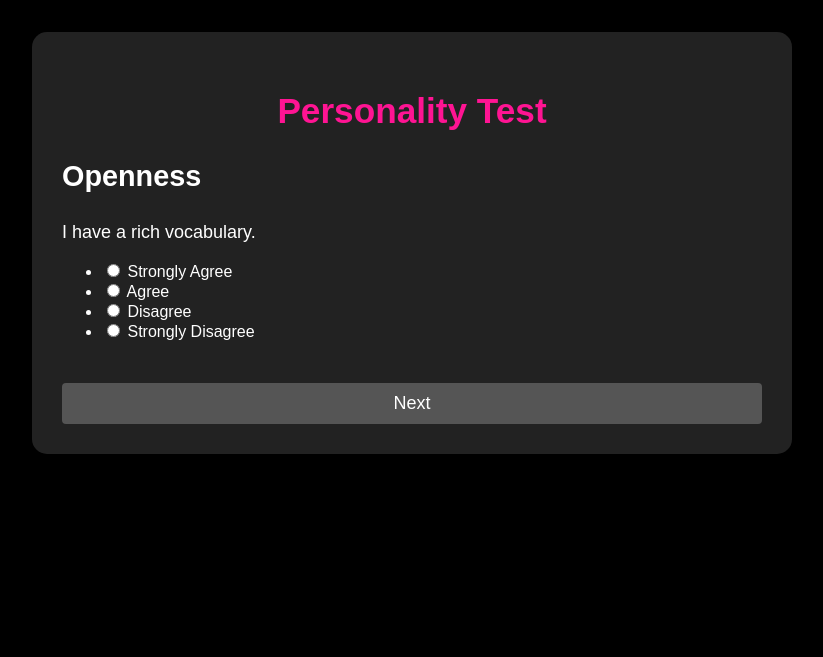
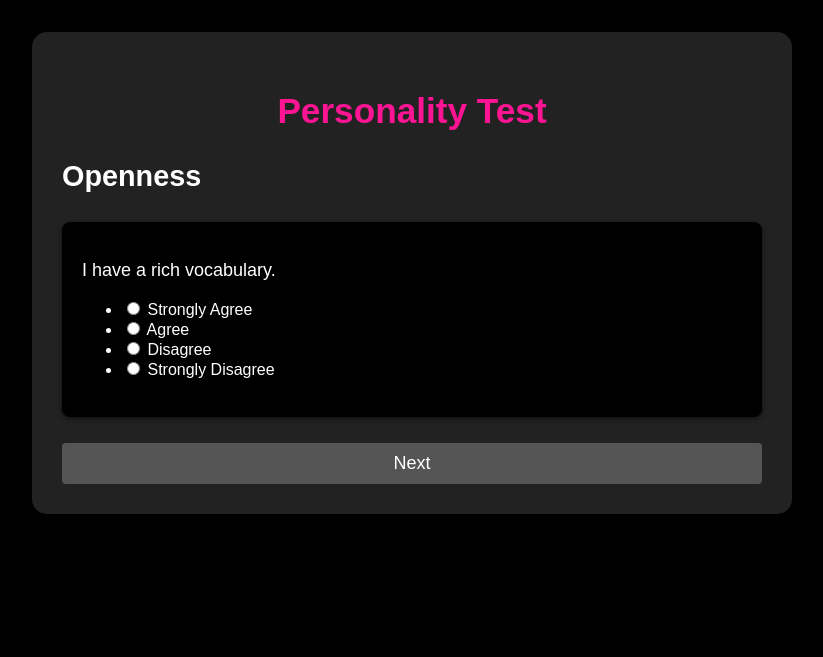
Before and after one commit to OsvaldoTA1/AFRL-Project-UI-Redesign, a Flask app: page /personality_test in a window 1280 px wide. Shown: the part 76-733 px from the top of the page, without its empty margins (228-1051 px from the left). Run offline with Flask 3, Linux system fonts and the light colour scheme; the visitor is signed in with stand-in values (Sample User, id 1).

Commit message:
Refactor test templates to show three questions per slide

```diff
--- a/app/static/css/styles.css
+++ b/app/static/css/styles.css
@@ -358,10 +358,6 @@ footer {
     color: var(--color-primary);
 }
 
-.trait-section, .question-section {
-    margin-bottom: 2em;
-}
-
 .profile-edit-button, .investment-profile-button {
     text-align: center;
     margin: var(--spacing-medium) auto;
@@ -380,6 +376,25 @@ footer {
 
 .test-wrapper h2 {
     color: var(--color-primary);
+}
+
+/* Question Group Styles */
+.question-group {
+    display: flex;
+    flex-direction: column;
+    gap: 1em;
+}
+
+.question-group {
+    margin-bottom: 2em;
+}
+
+.question-section {
+    margin-bottom: 1em;
+    background-color: var(--color-background);
+    padding: var(--spacing-medium);
+    border-radius: var(--border-radius-medium);
+    box-shadow: 0 2px 5px var(--color-shadow);
 }
 
 /* Investment Profile Styles */
```
